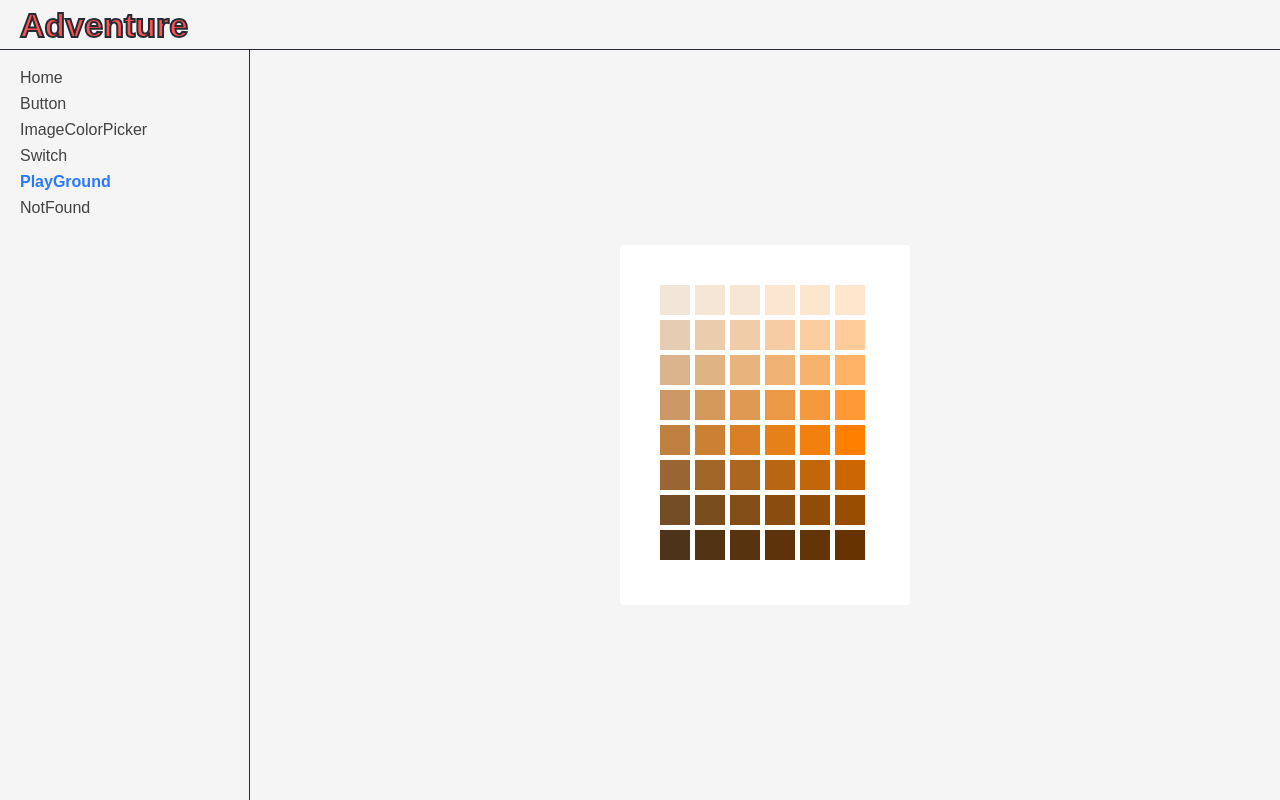
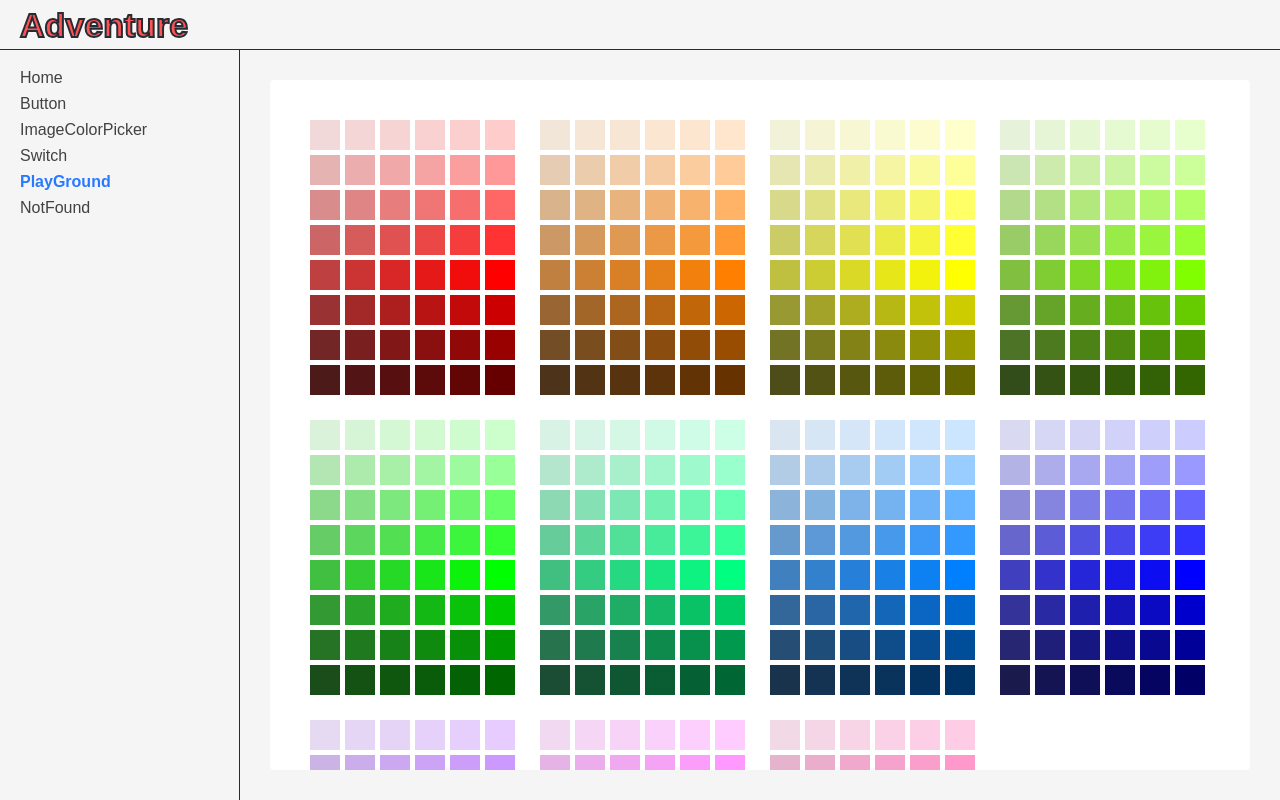
Before and after one commit to MaKeWhaT/Adventure, a React app: page /PlayGround in a window 1280 px wide. Built offline with nearby package versions, Linux system fonts and the light colour scheme.

Commit message:
Ad 16 (#29)
* [AD-16] 컬러 팔레트 생성 작업

* [AD-16] 컬러 팔레트 색상 추가

```diff
--- a/src/Components/Layout/index.scss
+++ b/src/Components/Layout/index.scss
@@ -56,11 +56,14 @@
       align-items: center;
       justify-content: center;
       height: calc(100vh - 50px);
+      padding: 30px;
 
       .Page-Wrap__Content__Main__Plate {
         padding: 40px;
         background-color: white;
         border-radius: 4px;
+        max-height: 100%;
+        overflow-y: scroll;
       }
     }
   }
--- a/src/Components/PlayGround/index.tsx
+++ b/src/Components/PlayGround/index.tsx
@@ -1,16 +1,49 @@
-import { red, orange } from "@/Components/Color";
+import {
+  red,
+  orange,
+  yellow,
+  paleGreen,
+  green,
+  deepGreen,
+  skyBlue,
+  blue,
+  purple,
+  pink,
+  magenta,
+} from "@/Components/Color";
 import { useEffect, useState } from "react";
 
 export default function PlayGround() {
-  const [hslColorMatrix, setColorMatrix] = useState<string[][]>([]);
+  const [hslColorSquare, setColorSquare] = useState<string[][][]>([]);
   useEffect(() => {
-    setColorMatrix(orange.getCSSHSLColorMatrix());
+    setColorSquare([
+      red.getCSSHSLColorMatrix(),
+      orange.getCSSHSLColorMatrix(),
+      yellow.getCSSHSLColorMatrix(),
+      paleGreen.getCSSHSLColorMatrix(),
+      green.getCSSHSLColorMatrix(),
+      deepGreen.getCSSHSLColorMatrix(),
+      skyBlue.getCSSHSLColorMatrix(),
+      blue.getCSSHSLColorMatrix(),
+      purple.getCSSHSLColorMatrix(),
+      pink.getCSSHSLColorMatrix(),
+      magenta.getCSSHSLColorMatrix(),
+    ]);
   }, []);
+  console.log(hslColorSquare);
   return (
-    <>
-      <div style={{ display: "flex" }}>
-        {hslColorMatrix.map((hslColorMatrixRow, idx) => (
-          <div key={idx} style={{ marginRight: "5px" }}>
+    <div
+      style={{
+        display: "grid",
+        gridTemplateColumns: "repeat(4, 1fr)",
+        gap: "20px",
+      }}
+    >
+      {hslColorSquare.map((hslColorMatrix, idx) => {
+        return (
+          <div key={idx} style={{ display: "flex" }}>
+            {hslColorMatrix.map((hslColorMatrixRow, idx2) => (
+              <div key={idx2} style={{ marginRight: "5px" }}>
                 {hslColorMatrixRow.map((hslColor) => (
                   <div
                     key={hslColor}
@@ -25,6 +58,8 @@ export default function PlayGround() {
               </div>
             ))}
           </div>
-    </>
+        );
+      })}
+    </div>
   );
 }
```
Lines whose indentation alone changed are shown as unchanged.
